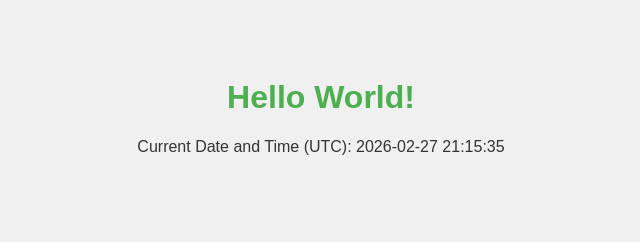
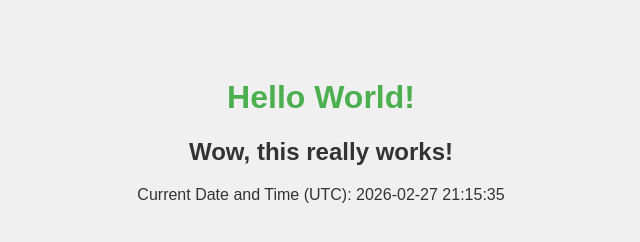
Before and after one commit to shawnvillaron/MyFirstWebApp, a plain HTML site: page index.html in a window 1280 px wide. Shown: the whole page, without its empty margins (319-959 px from the left). Drawn offline with Linux system fonts and the light colour scheme.

Commit message:
Add a second heading to index.html

```diff
--- a/index.html
+++ b/index.html
@@ -8,6 +8,7 @@
 </head>
 <body>
     <h1>Hello World!</h1>
+    <h2>Wow, this really works!</h2>
     <p id="datetime"></p>
     <script src="script.js"></script>
 </body>
```
